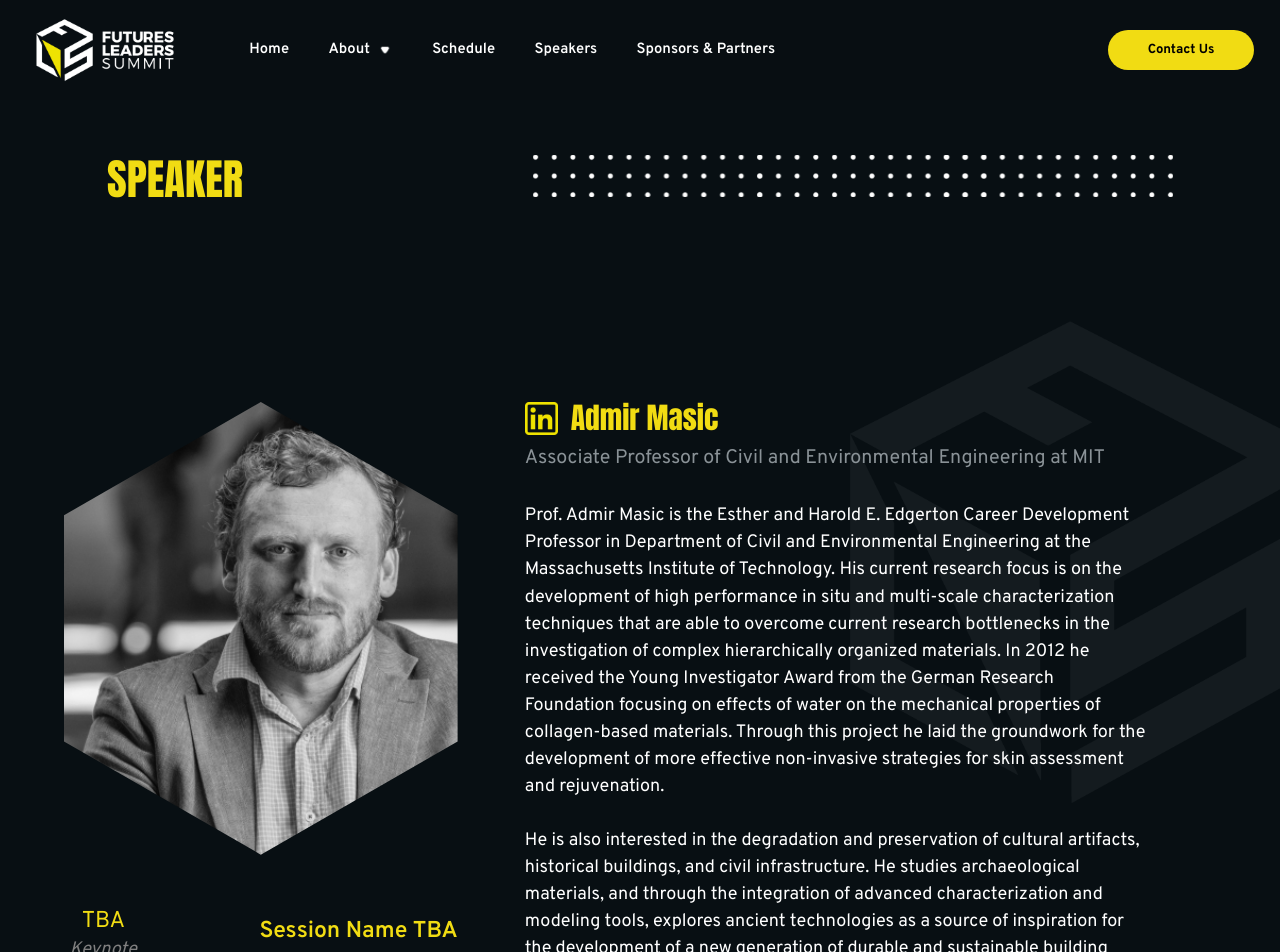
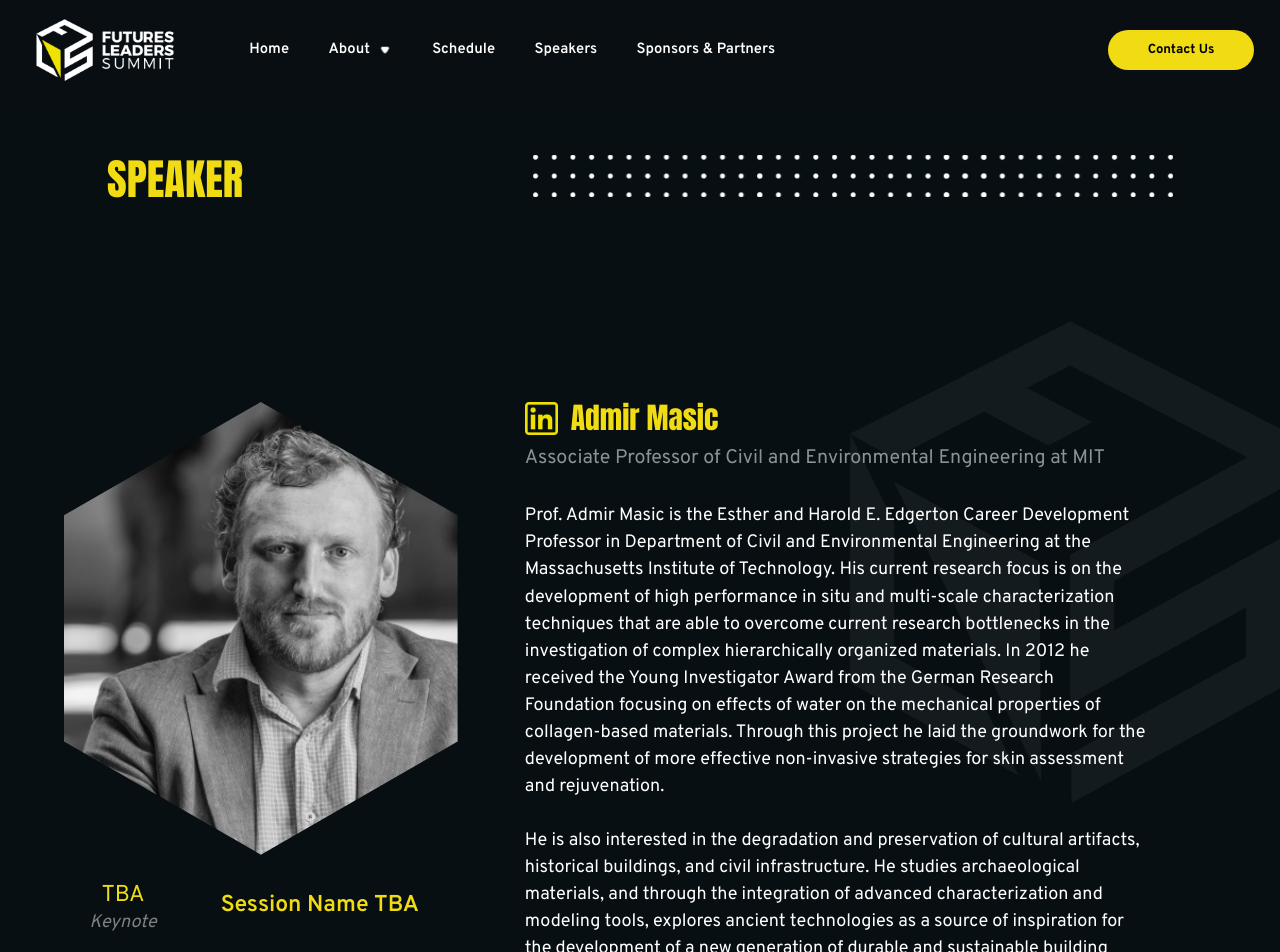
Before and after one commit to anja-sunjic/FLS, a Next.js app: page /speakers/admir-masic in a window 1280 px wide. Shown: the top 952 px of the page. Built offline with nearby package versions, Linux system fonts and the light colour scheme.

Commit message:
Speaker session names

```diff
--- a/styles/Speakers/_speaker-body.scss
+++ b/styles/Speakers/_speaker-body.scss
@@ -128,31 +128,31 @@
     margin-top: 2rem;
     .item {
       display: flex;
-      padding: 2rem 0;
+      margin: 1rem 0;
       justify-content: space-between;
       @include touch {
         justify-content: space-evenly;
       }
       &:not(:last-of-type) {
-        border-bottom: 1px solid $yellow;
+        ._right {
+          border-bottom: 1px solid $yellow;
+        }
       }
       .left {
-        width: 20%;
+        width: 30%;
         display: flex;
         flex-direction: column;
         justify-content: center;
         align-items: center;
-        @include mobile {
-          width: -webkit-fit-content;
-          width: -moz-fit-content;
-          width: fit-content;
-        }
+        flex-grow: 0;
+        flex-shrink: 0;
       }
       ._right {
         display: flex;
         flex-direction: column;
         justify-content: center;
         align-items: center;
+        flex-grow: 1;
       }
       p.time {
         color: $yellow;
```
